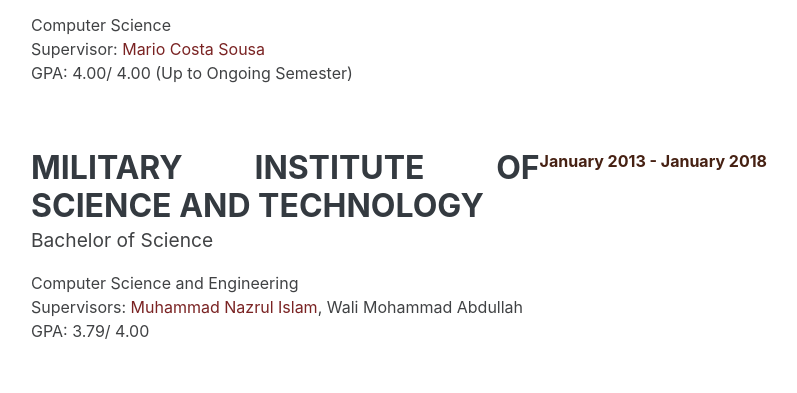
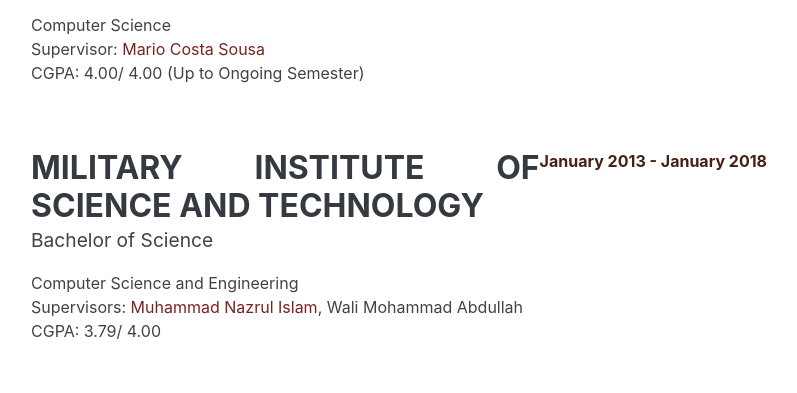
Before and after one commit to anzumbivor/anzumbivor.github.io, a plain HTML site: page index.html in a window 1280 px wide. Shown: the part 1452-1845 px from the top of the page, without its empty margins (465-1262 px from the left). Drawn offline with nearby package versions, Linux system fonts and the light colour scheme; a web font is replaced by a local one.

Commit message:
Update index.html

```diff
--- a/index.html
+++ b/index.html
@@ -84,7 +84,7 @@
                             <div class="subheading mb-3">Master of Science (Ongoing)</div>
                             <div>Computer Science</div>
                             <div>Supervisor: <a href = "https://pages.cpsc.ucalgary.ca/~mario/">Mario Costa Sousa</a></div>
-                            <p>GPA: 4.00/ 4.00 (Up to Ongoing Semester)</p>
+                            <p>CGPA: 4.00/ 4.00 (Up to Ongoing Semester)</p>
                         </div>
                         <div class="flex-shrink-0"><span class="text-primary"><strong>August 2019 - August 2021 (Expected)</strong></span></div>
                     </div>
@@ -94,7 +94,7 @@
                             <div class="subheading mb-3">Bachelor of Science</div>
                             <div>Computer Science and Engineering</div>
                             <div>Supervisors: <a href = "https://mist.ac.bd/department/cse/facultyMembers/lt_col_muhammad_nazrul_islam_phd-47">Muhammad Nazrul Islam</a>, Wali Mohammad Abdullah</div>
-                            <p>GPA: 3.79/ 4.00</p>
+                            <p>CGPA: 3.79/ 4.00</p>
                         </div>
                         <div class="flex-shrink-0"><span class="text-primary"><strong> January 2013 - January 2018</strong></span></div>
                     </div>
```
